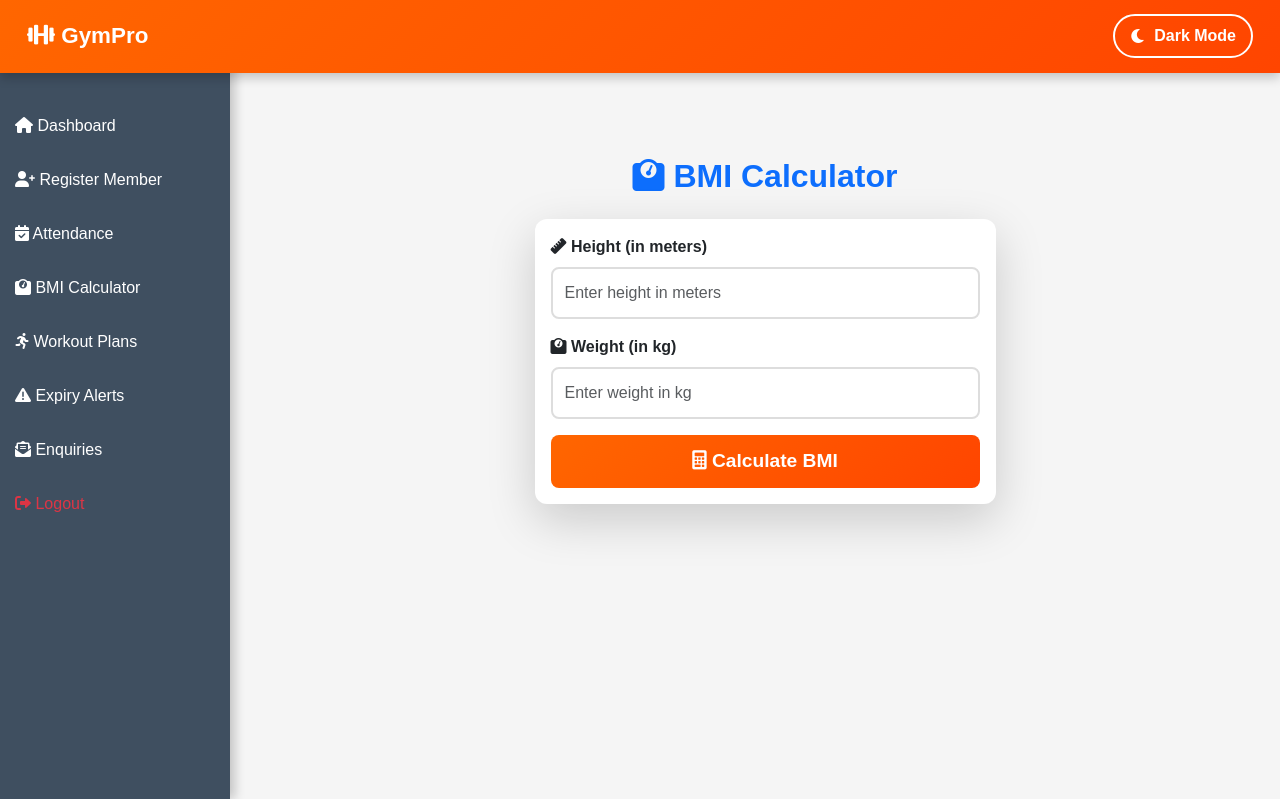
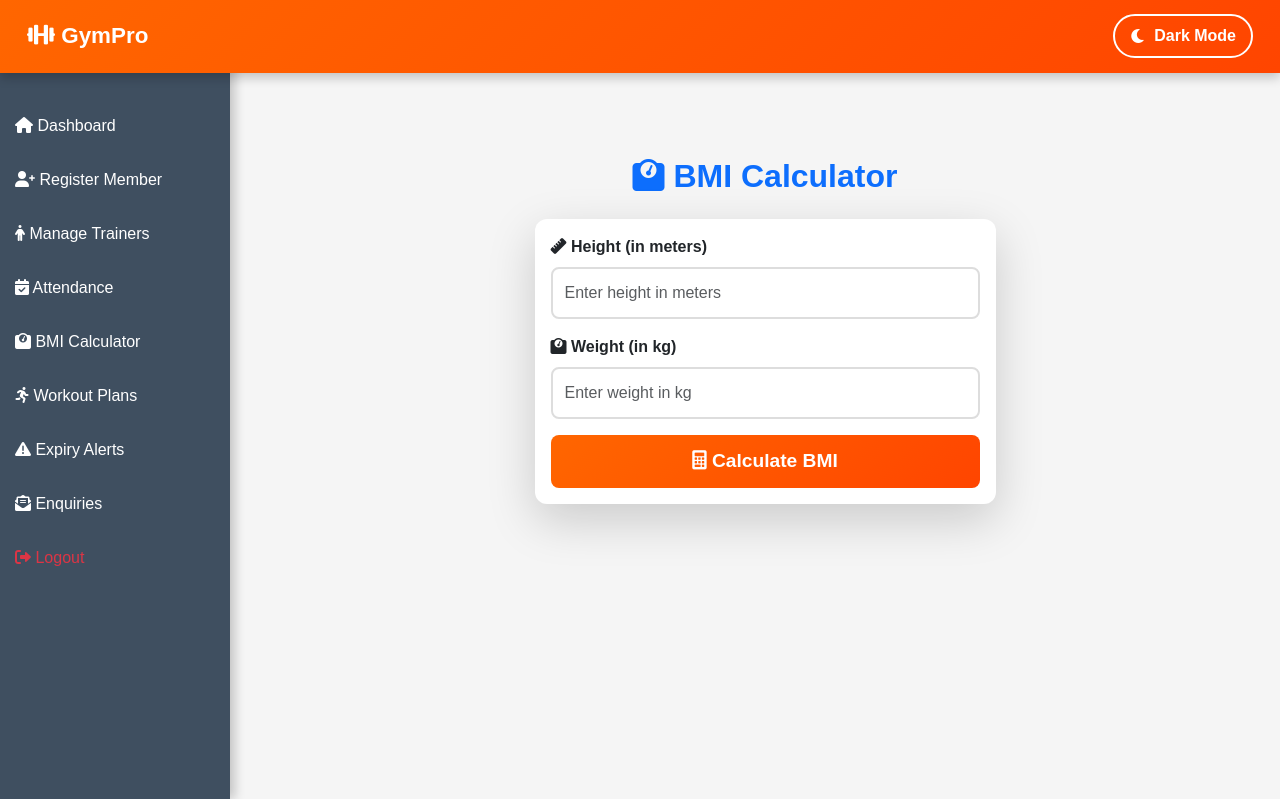
Before and after one commit to kalathilshameem/Gym-Management, a Django app: page /bmi-calculator/ in a window 1280 px wide. Shown: the part 1-800 px from the top of the page. Run offline with Django 3.2, Linux system fonts and the light colour scheme.

Commit message:
Add link to manage trainers in base template

```diff
--- a/templates/base.html
+++ b/templates/base.html
@@ -196,6 +196,9 @@
             <a href="{% url 'member_registration' %}" class="list-group-item list-group-item-action">
                 <i class="fas fa-user-plus"></i> Register Member
             </a>
+            <a href="{% url 'trainers_list' %}" class="list-group-item list-group-item-action">
+                <i class="fas fa-male"></i> Manage Trainers
+            </a>
             <a href="" class="list-group-item list-group-item-action">
                 <i class="fas fa-calendar-check"></i> Attendance
             </a>
```
